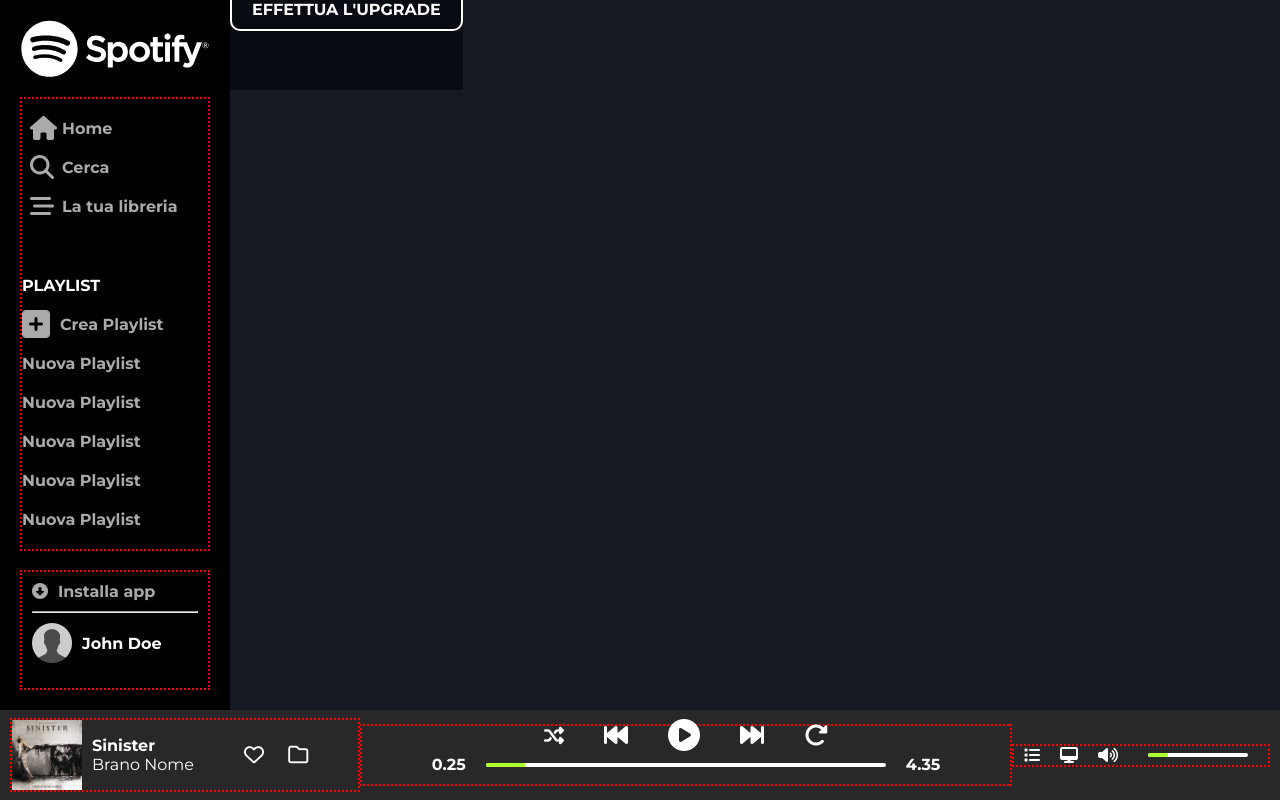
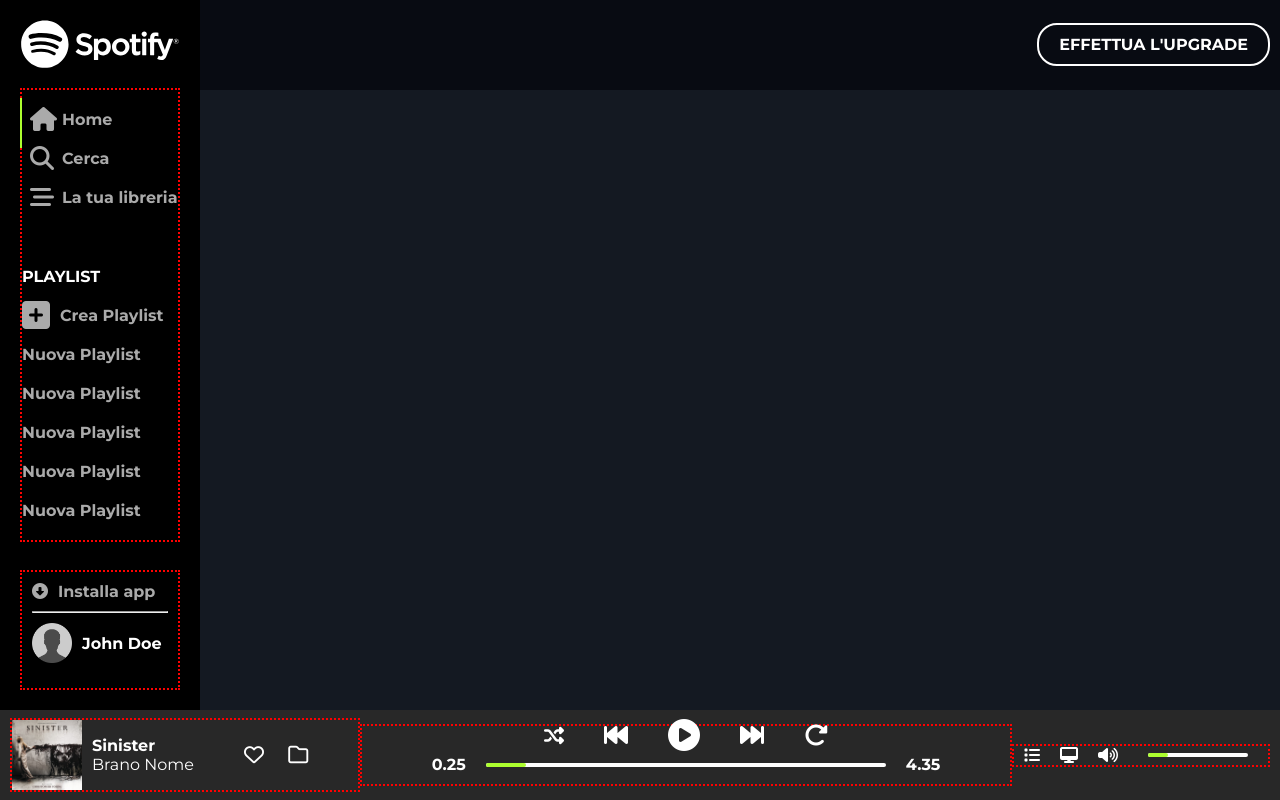
Before and after one commit to MonicaIzzo/html-css-spotifyweb, a plain HTML site: page index.html in a window 1280 px wide. Drawn offline with Linux system fonts and the light colour scheme.

Commit message:
add header

```diff
--- a/css/style.css
+++ b/css/style.css
@@ -72,16 +72,18 @@ hr {
 }
 
 /* HEADER */
-.main .header  {
+.header-main  {
     height: 90px;
     background-color: var(--header-color);
     text-align: right;
     width: 100%;
+    padding: 10px 10px;
+    line-height: 70px;
 }
 
-.main .header a {
+.header-top a {
     padding: 10px 20px;
-    border-radius: 10px;
+    border-radius: 20px;
     border: 2px solid white;
 }
 
@@ -90,6 +92,8 @@ main {
     height: calc(100vh - 90px);
     background-color: var(--body-color);
 }
+
+
 
 /* SITE BAR */
 .siterbar {
@@ -100,6 +104,7 @@ main {
     flex-direction: column;
     flex-wrap: nowrap;
     justify-content: space-between;
+    position: relative;
 }
 #logo {
     margin-bottom: 20px;
@@ -148,6 +153,15 @@ main {
 .siterbar footer a
 {
     color: var(--lightgrey-color)
+}
+
+.siterbar .highlighted {
+    width: 2px;
+    background-color: var(--highlighted-color);
+    height: 50px;
+    position: absolute;
+    top: 98px;
+    left: 20px;
 }
 
 /* SITE BAR FOOTER */
--- a/index.html
+++ b/index.html
@@ -71,15 +71,18 @@
                         </div>
                     </div>
                 </footer>
+                <div class="highlighted">
+
+                </div>
             </section>
 <!-- main -->
-            <section class="main">
+            <section class="header-main">
 <!-- main header -->
-                <div class="header">
+                <div class="header-top">
                     <a href="#">EFFETTUA L'UPGRADE</a>
                 </div>
 <!-- main body-->
-                <div class="body">
+                <div class="content">
 
                 </div>
 
```
